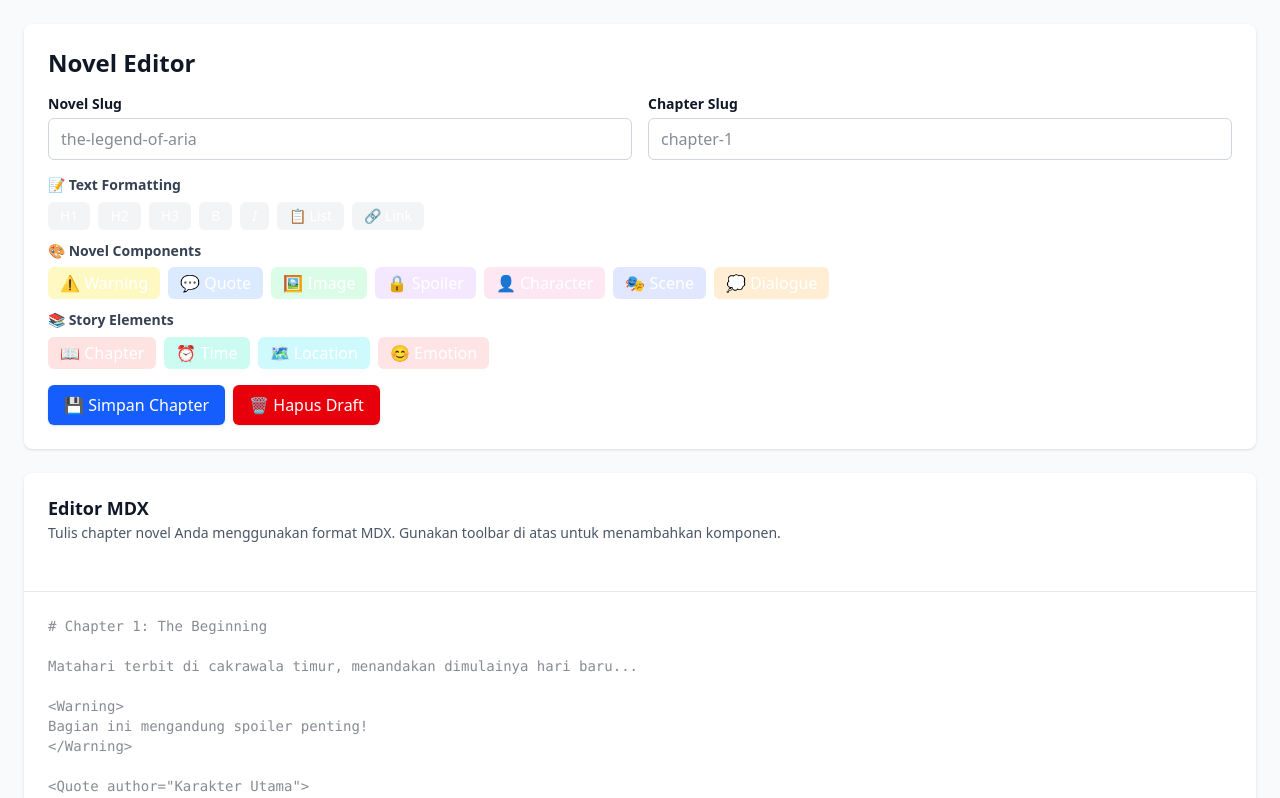
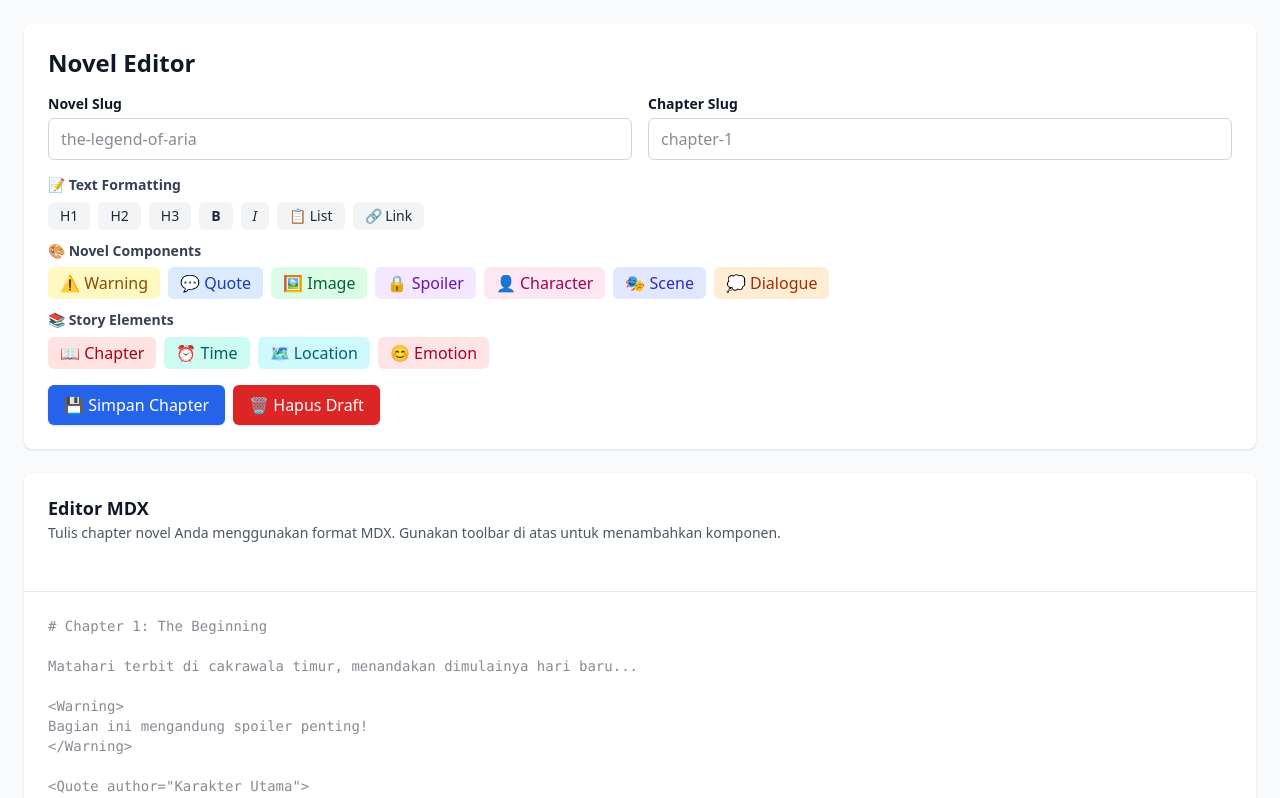
Before and after one commit to muhammad-zainal-muttaqin/novel-vercel, a Next.js app: page /editor in a window 1280 px wide. Shown: the top 798 px of the page. Built offline with nearby package versions, Linux system fonts and the light colour scheme.

Commit message:
Fix button contrast with pure inline styles and remove conflicting CSS

```diff
--- a/src/app/editor/page.tsx
+++ b/src/app/editor/page.tsx
@@ -260,22 +260,40 @@ export default function EditorPage() {
              <button
                onClick={handleSave}
                disabled={isSaving}
-               className="px-4 py-2 bg-blue-600 rounded-md hover:bg-blue-700 disabled:opacity-50 transition-colors shadow-sm"
+               className="px-4 py-2 rounded-md disabled:opacity-50 transition-colors shadow-sm"
                style={{
-                 color: 'white !important',
-                 fontWeight: '500 !important',
-                 fontFamily: 'var(--font-sans) !important'
+                 backgroundColor: '#2563eb',
+                 color: '#ffffff',
+                 fontWeight: '500',
+                 fontFamily: 'Inter, system-ui, sans-serif',
+                 border: 'none',
+                 cursor: 'pointer'
+               }}
+               onMouseEnter={(e) => {
+                 e.currentTarget.style.backgroundColor = '#1d4ed8';
+               }}
+               onMouseLeave={(e) => {
+                 e.currentTarget.style.backgroundColor = '#2563eb';
                }}
              >
                {isSaving ? 'Menyimpan...' : '💾 Simpan Chapter'}
              </button>
              <button
                onClick={handleClear}
-               className="px-4 py-2 bg-red-600 rounded-md hover:bg-red-700 transition-colors shadow-sm"
+               className="px-4 py-2 rounded-md transition-colors shadow-sm"
                style={{
-                 color: 'white !important',
-                 fontWeight: '500 !important',
-                 fontFamily: 'var(--font-sans) !important'
+                 backgroundColor: '#dc2626',
+                 color: '#ffffff',
+                 fontWeight: '500',
+                 fontFamily: 'Inter, system-ui, sans-serif',
+                 border: 'none',
+                 cursor: 'pointer'
+               }}
+               onMouseEnter={(e) => {
+                 e.currentTarget.style.backgroundColor = '#b91c1c';
+               }}
+               onMouseLeave={(e) => {
+                 e.currentTarget.style.backgroundColor = '#dc2626';
                }}
              >
                🗑️ Hapus Draft
--- a/src/app/globals.css
+++ b/src/app/globals.css
@@ -107,17 +107,4 @@ a:hover {
   color: white !important;
 }
 
-/* Ensure button text is always visible */
-button, .btn, [class*="bg-blue-600"], [class*="bg-red-600"] {
-  color: white !important;
-  font-weight: 500 !important;
-  font-family: var(--font-sans) !important;
-}
-
-/* Specific button overrides */
-button[class*="bg-blue-600"],
-button[class*="bg-red-600"] {
-  color: white !important;
-  font-weight: 500 !important;
-  font-family: var(--font-sans) !important;
-}
+/* Remove conflicting button styles - using inline styles instead */
```
